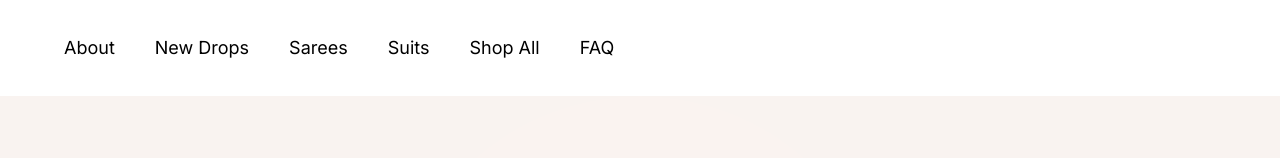
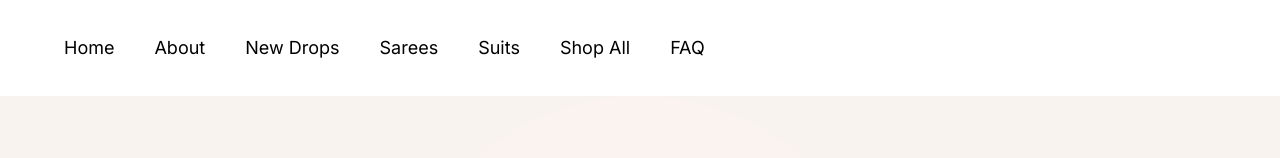
Before and after one commit to gt-truss/house-of-susthira, a Next.js app: page / in a window 1280 px wide. Shown: the top 158 px of the page. Built offline with nearby package versions, Linux system fonts and the light colour scheme.

Commit message:
added links to visit column in footer & added a Home link in Navbar

```diff
--- a/src/components/Footer.tsx
+++ b/src/components/Footer.tsx
@@ -17,11 +17,12 @@ return (
 
 		<ul className="text-sm flex flex-col gap-2">
 			<p className="font-bold text-2xl">Visit</p>
-			<li>Shop All</li>
-			<li>Sarees</li>
-			<li>Suits</li>
-			<li>New Drops</li>
-			<li>About</li>
+
+			<li><Link href={"/about"}>About</Link></li>
+	          	<li><Link href={"/category/newdrops"}> New Drops </Link></li>
+	          	<li><Link href={"/category/saree"}> Sarees</Link></li>
+	          	<li><Link href={"/category/suit"}> Suits </Link></li>
+	          	<li><Link href={"/category/shopall"}> Shop All</Link></li>
 		</ul>
 
 
@@ -39,7 +40,7 @@ return (
 	<div className="flex flex-col items-center gap-3">
 
            <Link href={"/"}><Image width={100} height={100} className="rounded-full " src={logo} alt="logo" /></Link>
-	   <p>Sustainable, Luxury Indian Wear for the Modern Indian Women</p>
+	   <p className="text-center">Sustainable, Luxury Indian Wear for the Modern Indian Women</p>
 
 	   <div className="flex justify-center gap-4">
            	<FaFacebook size={30}/>
--- a/src/components/Navbar.tsx
+++ b/src/components/Navbar.tsx
@@ -17,7 +17,7 @@ export default function Header() {
   };
 
   return (
-    <section className="content ">
+	  <section className="shadow-md content">
       <section
         className={
           "w-full md:back z-[1]  md:px-6 bg-transparent transition-all ease-in delay-300"
@@ -25,8 +25,9 @@ export default function Header() {
       >
         <nav className="flex  justify-between items-center px-10  h-24 rounded-lg  transition-all delay-300 ease-in-out">
           <div
-            className={`md:flex hidden sm:flex-row  space-x-10 text-sm sm:text-lg`}
+            className={`md:flex hidden sm:flex-row items-center  space-x-10 text-sm sm:text-lg`}
           >
+		        <Link href={"/"}>Home</Link>
 	          	<Link href={"/about"}>About</Link>
 	          	<Link href={"/category/newdrops"}> New Drops </Link>
 	          	<Link href={"/category/saree"}> Sarees </Link>
@@ -57,6 +58,7 @@ export default function Header() {
                   &times;
                 </button>
                 <nav className="flex flex-col text-center mt-36 gap-7 absolute w-full h-full text-3xl   z-[-3]">
+	          	<Link className="hover:text-[#EE959C]" href={"/"}>Home</Link>
 	          	<Link className="hover:text-[#EE959C]" href={"/about"}>About</Link>
 	          	<Link className="hover:text-[#EE959C]" href={"/category/newdrops"}> New Drops </Link>
 	          	<Link className="hover:text-[#EE959C]" href={"/category/saree"}> Sarees </Link>
```
